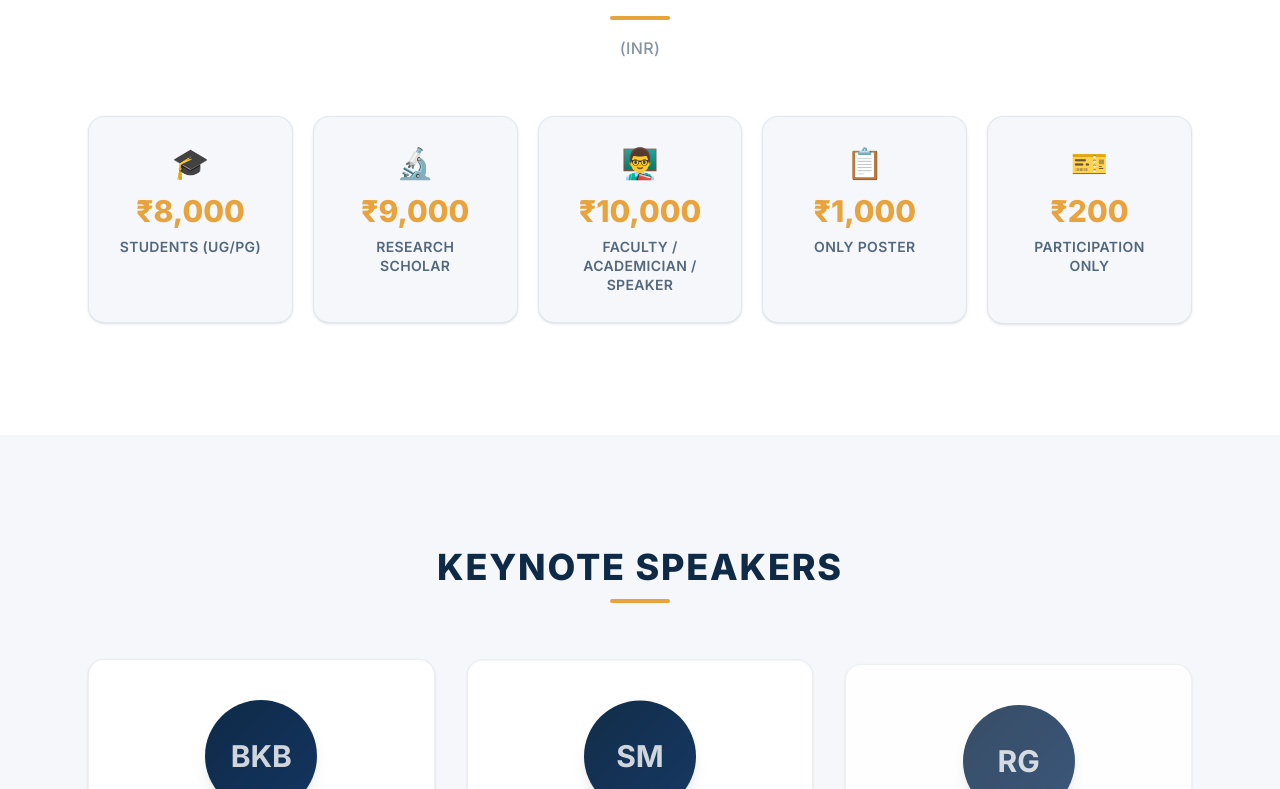
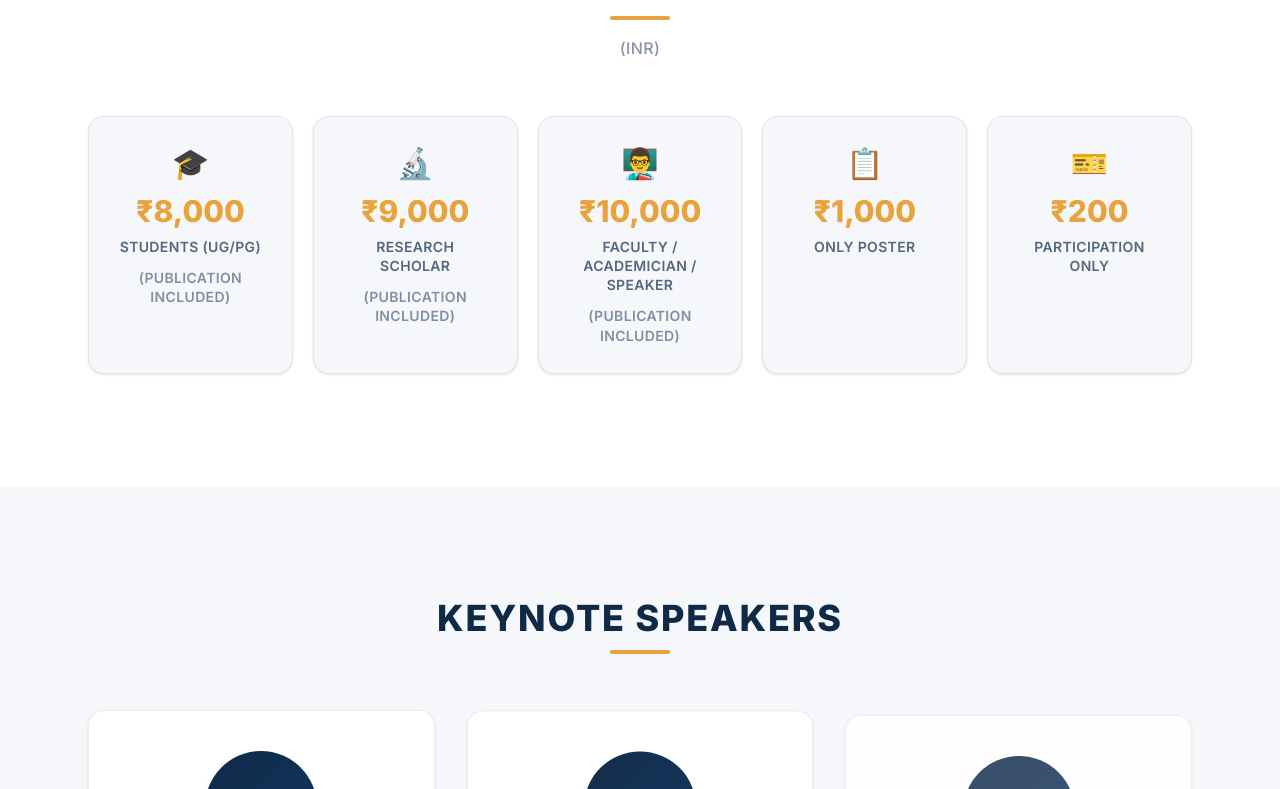
Before and after one commit to SumanMishra2004/smecon-aviksir, a Next.js app: page / in a window 1280 px wide. Shown: the part 1911-2700 px from the top of the page. Built offline with nearby package versions, Linux system fonts and the light colour scheme; no server answers.

Commit message:
fees added

```diff
--- a/src/components/Fees.tsx
+++ b/src/components/Fees.tsx
@@ -63,6 +63,11 @@ export default function Fees({ data }: FeesProps) {
               <p className="text-xs sm:text-sm font-semibold text-navy/70 uppercase tracking-wide leading-snug">
                 {fee.label}
               </p>
+              {i < 3 && (
+                <p className="text-xs sm:text-sm pt-3 font-semibold text-navy/50 uppercase tracking-wide leading-snug">
+                  (Publication included)
+                </p>
+              )}
 
               {/* Decorative top bar */}
               <div className="absolute top-0 left-1/2 -translate-x-1/2 w-12 h-1 rounded-b-full bg-gold/0 group-hover:bg-gold transition-colors duration-300" />
```
